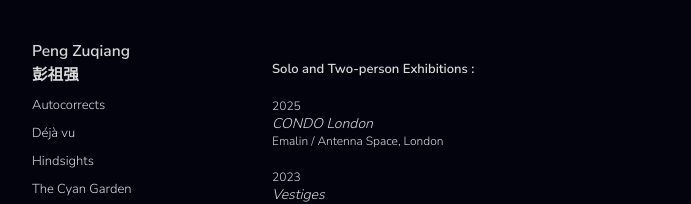
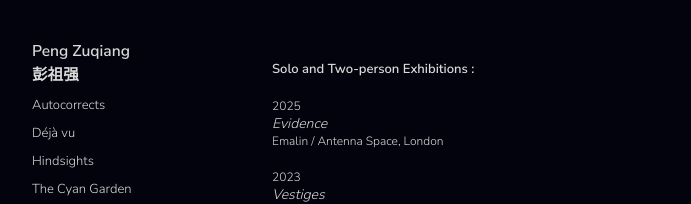
Before and after one commit to JAWeiss89/zuqiangPortfolioReact, a React (Create React App) app: page / in a window 1280 px wide. Shown: the top 204 px of the page, without its empty margins (8-699 px from the left). Built offline with nearby package versions, Linux system fonts and the light colour scheme.

Commit message:
Update Home.js

```diff
--- a/src/Home.js
+++ b/src/Home.js
@@ -21,7 +21,7 @@ const Home = ({hideNav}) => {
             <p style={{margin:'0px', fontSize:'12px'}}>March 26,2023</p>
             <p></p> */}
             <p style={{margin:'0px', fontSize:'12px'}}>2025 </p>
-            <p style={{margin:'0px', fontSize:'14px'}}><a href="https://emalin.co.uk/exhibitions?q=gallery" target="_blank" rel="noreferrer"><em>CONDO London</em></a></p>
+            <p style={{margin:'0px', fontSize:'14px'}}><a href="https://www.emalin.co.uk/exhibitions/condo-london-2025" target="_blank" rel="noreferrer"><em>Evidence</em></a></p>
             <p style={{margin:'0px', fontSize:'12px'}}>Emalin / Antenna Space, London </p>
             <p></p>
 
```
